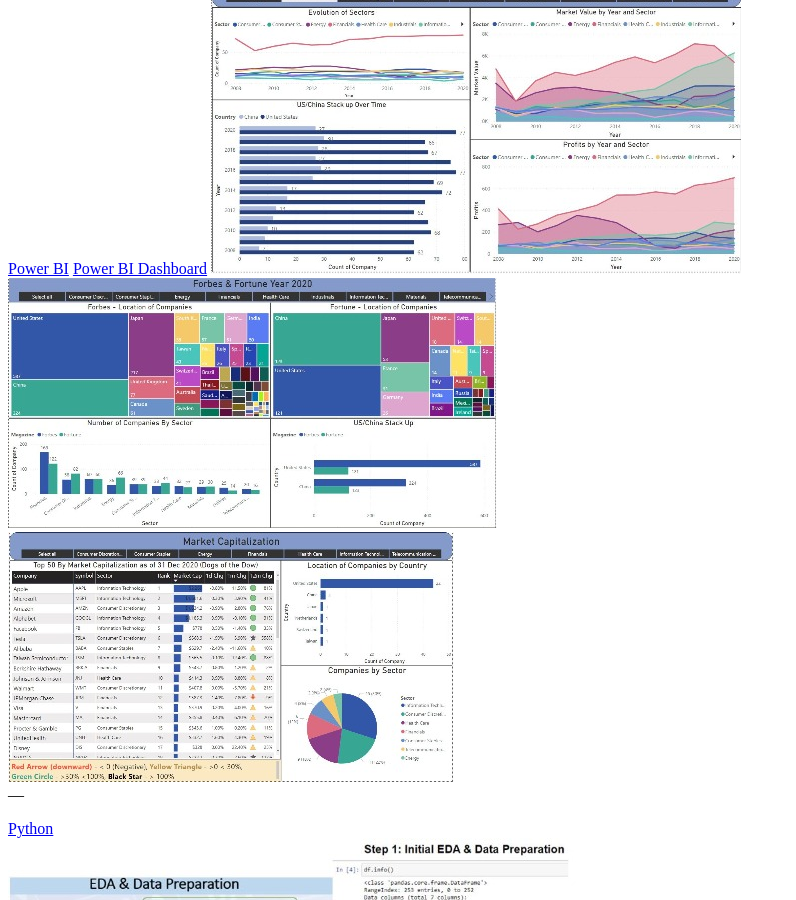
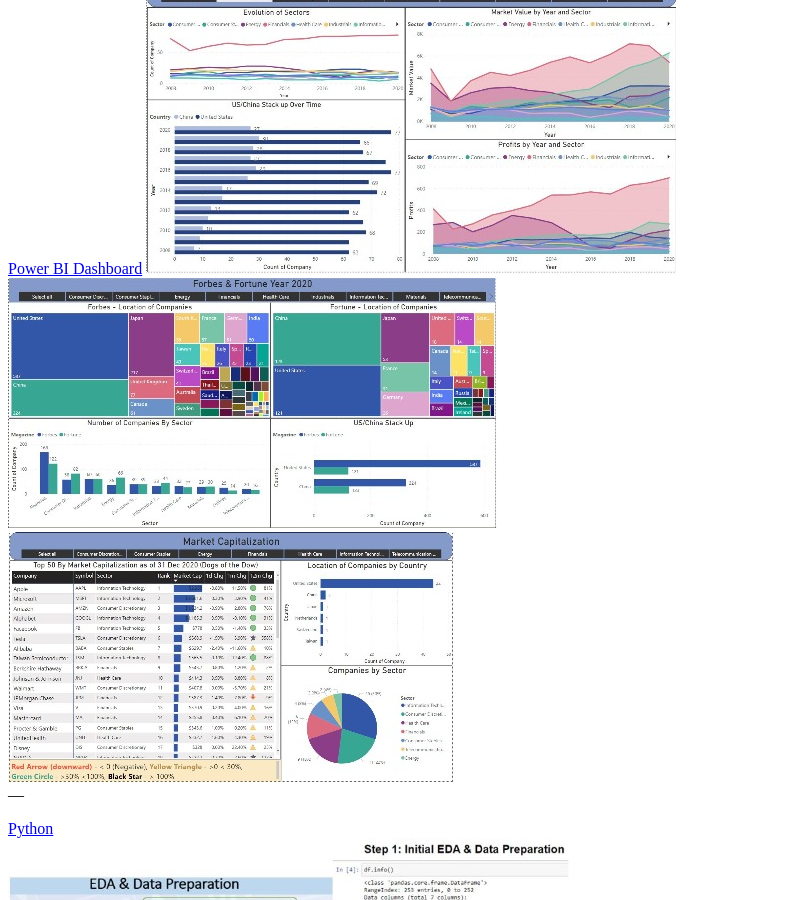
Before and after one commit to ZalehaAli/Data-Analytics-Portfolio, a Jekyll site: the page built from index.md, in a window 1280 px wide and 900 px high, scrolled down 2031 px. Shown: the whole window, without its empty margins (0-796 px from the left). Built offline with Jekyll 4.4.1, drawn with Linux system fonts in a browser that asks for light colours; our own code applies the rules of GitHub Pages for plain Markdown files.

Commit message:
Update index.md

```diff
--- a/index.md
+++ b/index.md
@@ -68,7 +68,7 @@ The main aim of the capstone project is to exhibit the five stages of the data l
 
 
 ---
-[Power BI](http://example.com/)
+<!--[Power BI](http://example.com/)-->
 <a href="pdf/Capstone_3_Forbes_Fortune.pdf" target="_blank">Power BI Dashboard</a>
 <img src="images/Capstone3_PowerBI_Forbes.jpg?raw=true"/>
 <br>
```
